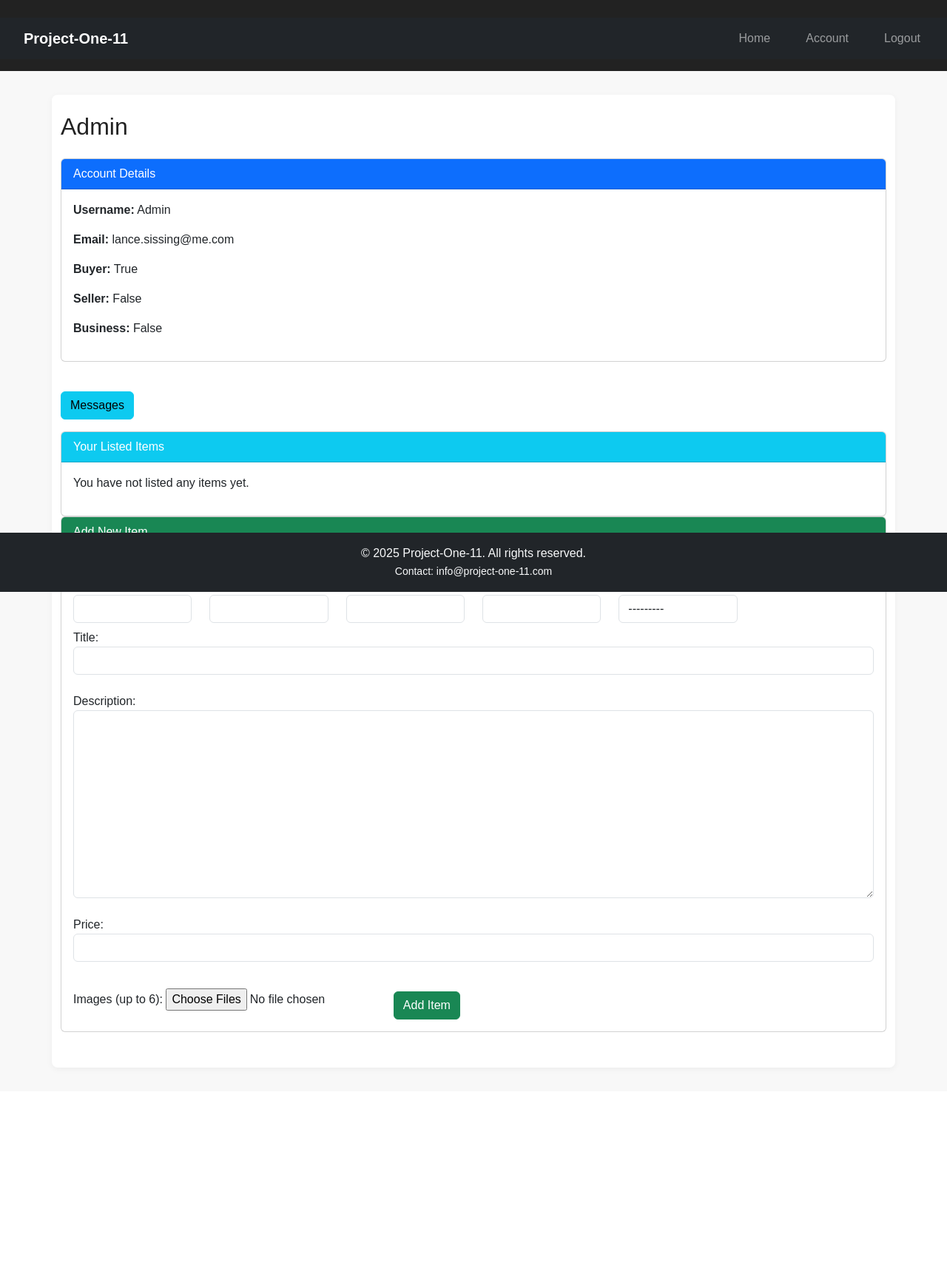
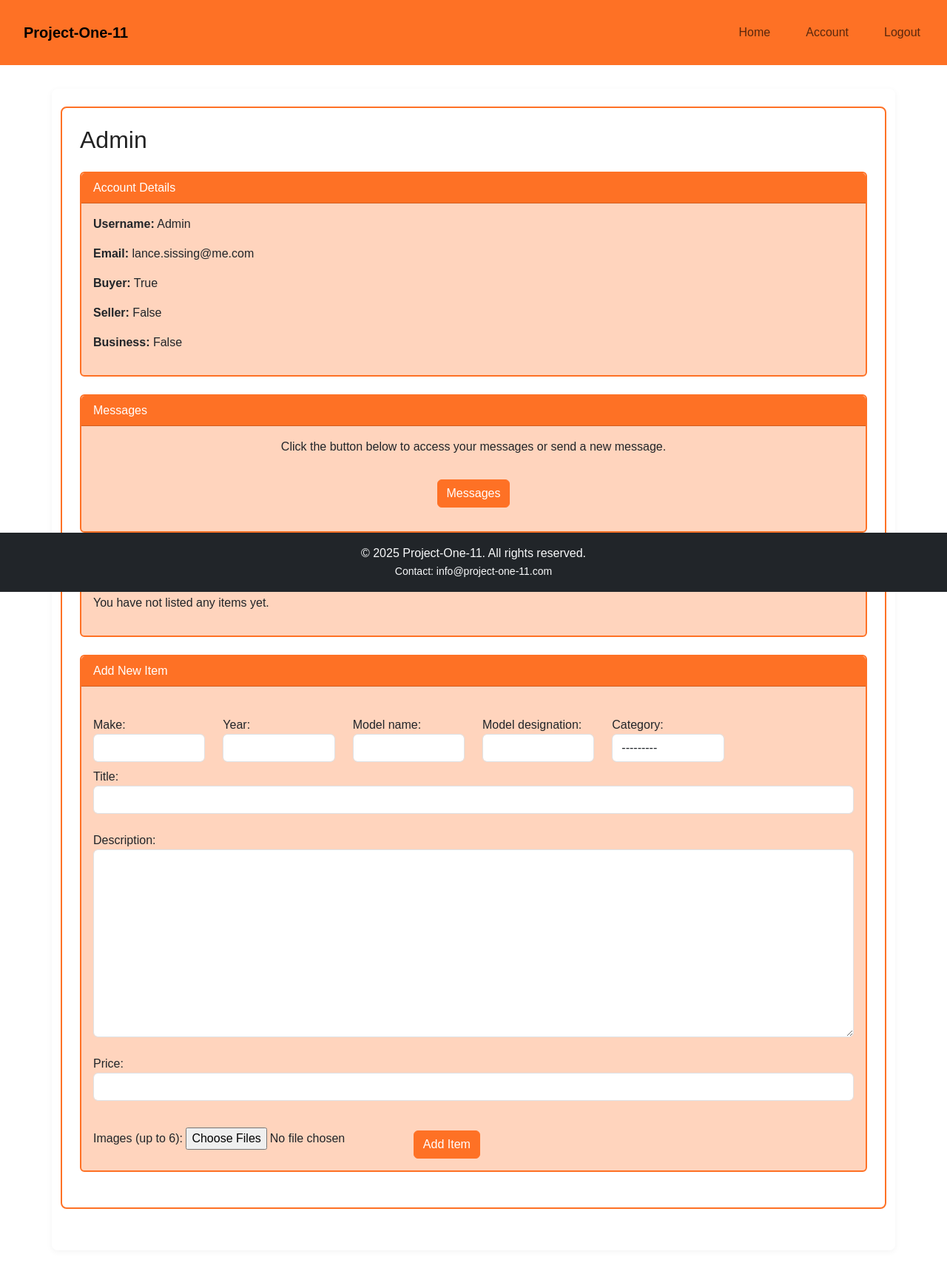
Before and after one commit to LanceSissing/Project-One-11, a Django app: page /account/ in a window 1280 px wide. Shown: the whole page at 74% size. Before the commit the page ends 1445 px from the top, so only its background shows below. Run offline with Django 5.2, Linux system fonts and the light colour scheme; a user stored in the database is signed in; data comes from the database, SQL or seed files in the repository.

Commit message:
Style update: Unified orange theme, improved spacing, and consistent UI - Apply #fe7125 orange color to navbar, card borders, card headers, buttons, and search fields for a cohesive look - Make card backgrounds semi-transparent orange for item and account sections - Style buttons (View Details, Messages, Add Item) to match theme - Enhanc search form and item

```diff
--- a/accounts/templates/account.html
+++ b/accounts/templates/account.html
@@ -1,5 +1,7 @@
 {% extends 'base.html' %}
 {% block content %}
+<div class="account-panel">
+
   <h2>{{ user.username }}</h2>
   {% if messages %}
     {% for message in messages %}
@@ -15,8 +17,6 @@
   <div class="mb-4"></div>
   <div class="card mb-4">
     <div class="card-header bg-primary text-white">Account Details</div>
-    <!-- ...existing user details content... -->
-    <!-- Messages button will be moved below -->
     <div class="card-body">
       <p><strong>Username:</strong> {{ user.username }}</p>
       <p><strong>Email:</strong> {{ user.email|default:'(not set)' }}</p>
@@ -26,10 +26,15 @@
     </div>
   </div>
 
-  <a href="/marketplace/inbox/" class="btn btn-info my-3">Messages</a>
-  <!-- Add New Item section moved below -->
+  <div class="card mb-4">
+  <div class="card-header">Messages</div>
+  <div class="card-body text-center">
+    <p>Click the button below to access your messages or send a new message.</p>
+    <a href="/marketplace/inbox/" class="btn btn-info my-3">Messages</a>
+  </div>
+  </div>
 
-  <div class="card">
+  <div class="card mb-4">
     <div class="card-header bg-info text-white">Your Listed Items</div>
     <div class="card-body">
       {% if items %}
@@ -82,6 +87,7 @@
   <div class="mt-4"></div>
     </div>
   </div>
+</div>
 {% endblock %}
 
   <!-- Removed stray spacing div at end -->
--- a/accounts/templates/home.html
+++ b/accounts/templates/home.html
@@ -1,7 +1,7 @@
 {% extends 'base.html' %}
 {% block content %}
   <h2>Marketplace Listings</h2>
-  <form method="get" action="" class="mb-4">
+  <form method="get" action="" class="mb-4 search-form">
     <div class="row g-2">
       <div class="col-md-3">
         <select name="make" class="form-select">
@@ -68,7 +68,7 @@
           <div class="card-body">
             <h5 class="card-title">{{ item.title }}</h5>
             <p class="card-text">${{ item.price }}</p>
-            <a href="{% url 'item_detail' item.id %}" class="btn btn-primary">View Details</a>
+            <a href="{% url 'item_detail' item.id %}" class="btn btn-view-details">View Details</a>
           </div>
         </div>
       </div>
--- a/project_one_11/settings.py
+++ b/project_one_11/settings.py
@@ -120,8 +120,9 @@
 # Static files (CSS, JavaScript, Images)
 # https://docs.djangoproject.com/en/5.2/howto/static-files/
 
-STATIC_URL = 'static/'
+STATIC_URL = '/static/'
 STATIC_ROOT = os.path.join(BASE_DIR, 'staticfiles')
+STATICFILES_DIRS = [os.path.join(BASE_DIR, 'static')]
 
 # Default primary key field type
 # Default primary key field type
--- a/static/style.css
+++ b/static/style.css
@@ -1,31 +1,42 @@
 body {
   margin: 0;
   font-family: Arial, sans-serif;
-  background: #f8f8f8;
+  background: #fff;
   color: #222;
 }
+
 header {
-  background: #222;
+  background: #fe7125 !important;
   color: #fff;
   padding: 1em 0;
 }
+
 header h1 {
   margin: 0;
   text-align: center;
 }
-nav {
+
+/* nav {
+  background: #fe7125 !important;
   text-align: center;
   margin-top: 0.5em;
+} */
+
+.navbar {
+  background-color: #fe7125 !important;
 }
+
 nav a {
   color: #fff;
   text-decoration: none;
   margin: 0 1em;
   font-weight: bold;
 }
+
 nav a:hover {
   text-decoration: underline;
 }
+
 main {
   max-width: 800px;
   margin: 2em auto;
@@ -34,8 +45,9 @@
   border-radius: 8px;
   box-shadow: 0 2px 8px rgba(0,0,0,0.05);
 }
+
 footer {
-  background: #222;
+  background: #fe7125 !important;
   color: #fff;
   text-align: center;
   padding: 1em 0;
@@ -44,6 +56,7 @@
   bottom: 0;
   width: 100%;
 }
+
 @media (max-width: 600px) {
   main {
     padding: 1em;
@@ -53,3 +66,70 @@
     font-size: 0.95em;
   }
 }
+
+.card {
+  border: 2px solid #fe7125 !important;
+  background-color: rgba(254, 113, 37, 0.3) !important;
+}
+
+.btn-view-details,
+.btn-view-details:visited {
+  background-color: #fe7125 !important;
+  border-color: #fe7125 !important;
+  color: #fff !important;
+}
+
+.search-form input[type="text"],
+.search-form select {
+  border: 2px solid #fe7125 !important;
+  box-shadow: none;
+}
+
+.search-form button[type="submit"] {
+  border: 2px solid #fe7125 !important;
+  background-color: #fe7125 !important;
+  color: #fff !important;
+  font-weight: bold;
+}
+
+.search-form button[type="submit"]:hover,
+.search-form button[type="submit"]:focus {
+  background-color: #d95f1b !important;
+  border-color: #d95f1b !important;
+  color: #fff !important;
+}
+
+/* Make card headers use the orange background and white text */
+.card-header {
+  background-color: #fe7125 !important;
+  color: #fff !important;
+}
+
+/* Add a border to the main account panel */
+.account-panel {
+  border: 2px solid #fe7125 !important;
+  border-radius: 8px;
+  padding: 1.5em;
+  background: #fff;
+  margin-bottom: 2em;
+}
+
+.list-group-item {
+  margin-bottom: 1em !important;
+  border-radius: 6px;
+}
+.list-group-item:last-child {
+  margin-bottom: 0 !important;
+}
+
+.btn-info.my-3 {
+  background-color: #fe7125 !important;
+  border-color: #fe7125 !important;
+  color: #fff !important;
+}
+
+.btn-success.mt-3 {
+  background-color: #fe7125 !important;
+  border-color: #fe7125 !important;
+  color: #fff !important;
+}
--- a/templates/base.html
+++ b/templates/base.html
@@ -1,3 +1,4 @@
+{% load static %}
 <!DOCTYPE html>
 <html lang="en">
 <head>
@@ -5,11 +6,11 @@
     <title>Project-One-11</title>
     <meta name="viewport" content="width=device-width, initial-scale=1.0">
     <link rel="stylesheet" href="https://cdn.jsdelivr.net/npm/bootstrap@5.3.2/dist/css/bootstrap.min.css">
-    <link rel="stylesheet" href="/static/style.css">
+    <link rel="stylesheet" href="{% static 'style.css' %}">
 </head>
 <body>
     <header>
-      <nav class="navbar navbar-expand-lg navbar-dark bg-dark">
+      <nav class="navbar navbar-expand-lg">
         <div class="container-fluid">
           <a class="navbar-brand" href="/">Project-One-11</a>
           <button class="navbar-toggler" type="button" data-bs-toggle="collapse" data-bs-target="#navbarNav" aria-controls="navbarNav" aria-expanded="false" aria-label="Toggle navigation">
```
